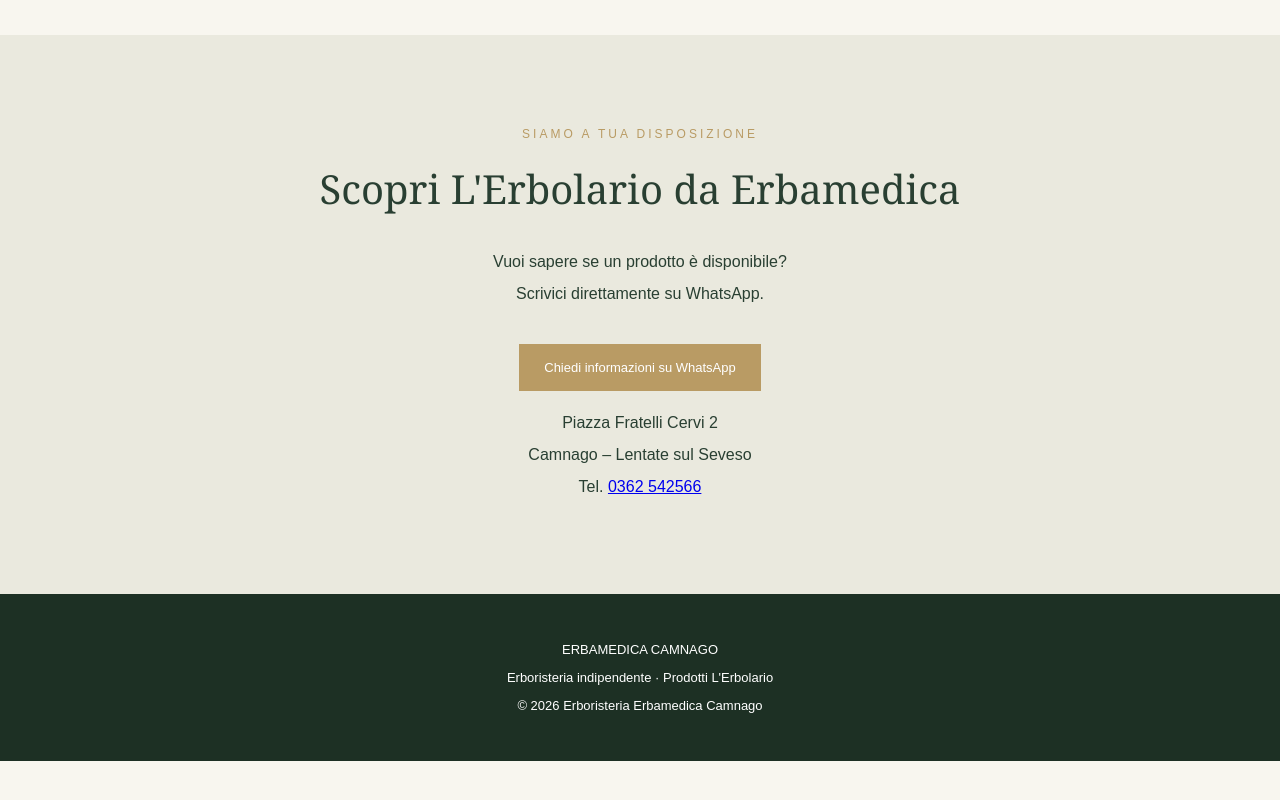
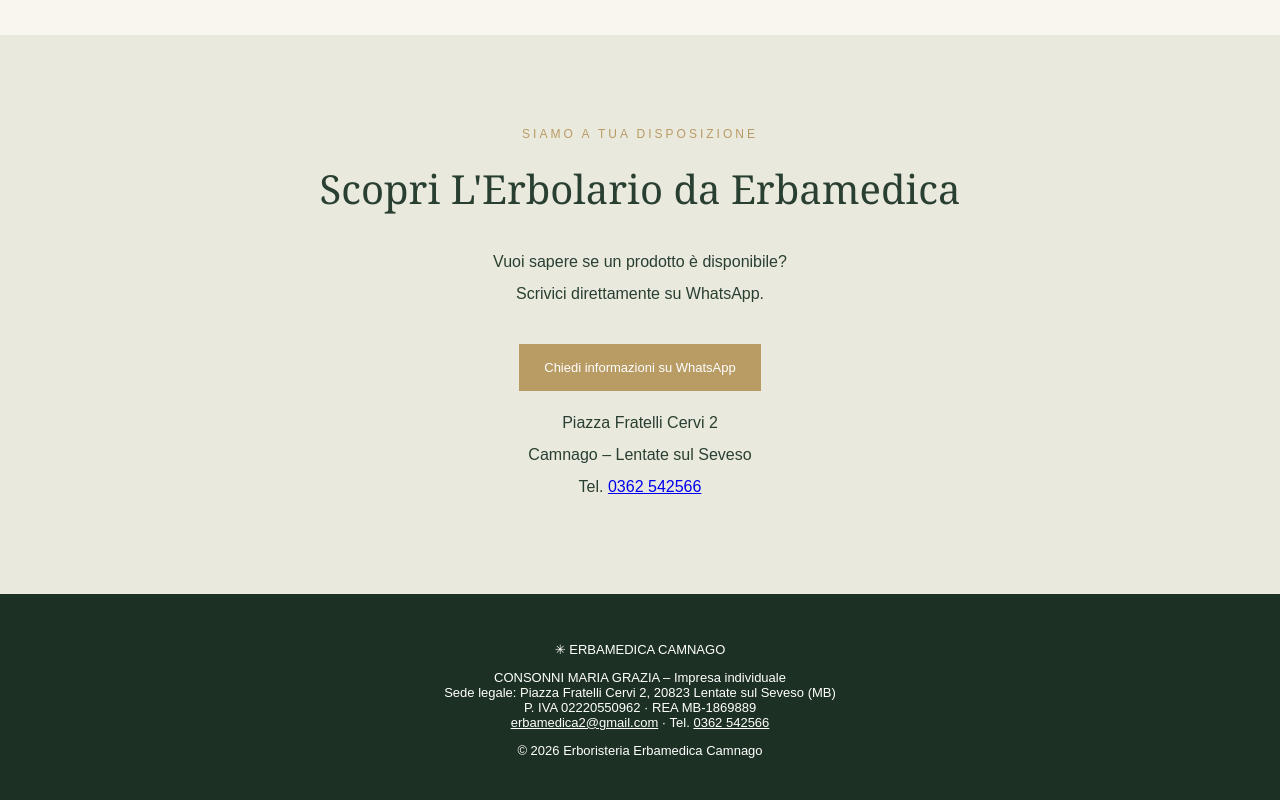
Before and after one commit to Erbamedica/Erbamedica-Camnago, a plain HTML site: page erbolario.html in a window 1280 px wide. Shown: the part 7109-7909 px from the top of the page. Before the commit the page ends 7870 px from the top, so only its background shows below. Drawn offline with Linux system fonts and the light colour scheme.

Commit message:
Add files via upload

```diff
--- a/erbolario.html
+++ b/erbolario.html
@@ -320,8 +320,11 @@ footer {
 </section>
 </main>
 <footer>
-<p>ERBAMEDICA CAMNAGO</p>
-<p>Erboristeria indipendente · Prodotti L'Erbolario</p>
+<p>✳ ERBAMEDICA CAMNAGO</p>
+<p>CONSONNI MARIA GRAZIA – Impresa individuale<br/>
+Sede legale: Piazza Fratelli Cervi 2, 20823 Lentate sul Seveso (MB)<br/>
+P. IVA 02220550962 · REA MB-1869889<br/>
+<a href="mailto:erbamedica2@gmail.com" style="color:inherit">erbamedica2@gmail.com</a> · Tel. <a href="tel:0362542566" style="color:inherit">0362 542566</a></p>
 <p>© 2026 Erboristeria Erbamedica Camnago</p>
 </footer>
 <a class="whatsapp" href="https://wa.me/393398703558" rel="noopener noreferrer" target="_blank">
```
